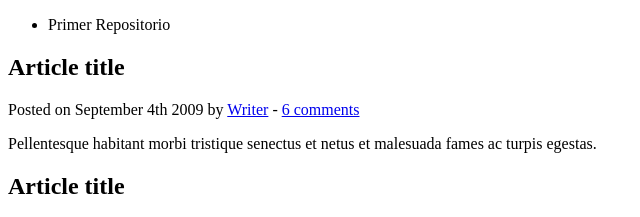
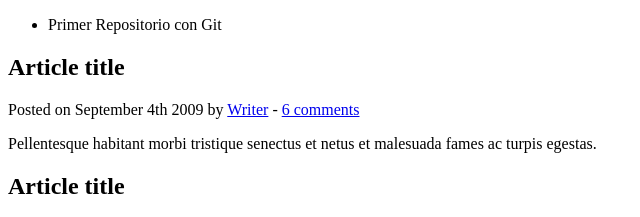
Before and after one commit to YeniferG/Demo-Repo2, a plain HTML site: page index.html in a window 1280 px wide. Shown: the top 217 px of the page, 0-640 px from the left. Drawn offline with Linux system fonts and the light colour scheme.

Commit message:
Se modifico index.html adicionandole las palabras con Git

```diff
--- a/index.html
+++ b/index.html
@@ -12,7 +12,7 @@
     <header>
         <nav>
             <ul>
-                <li>Primer Repositorio</li>
+                <li>Primer Repositorio con Git</li>
             </ul>
         </nav>
     </header>
```
